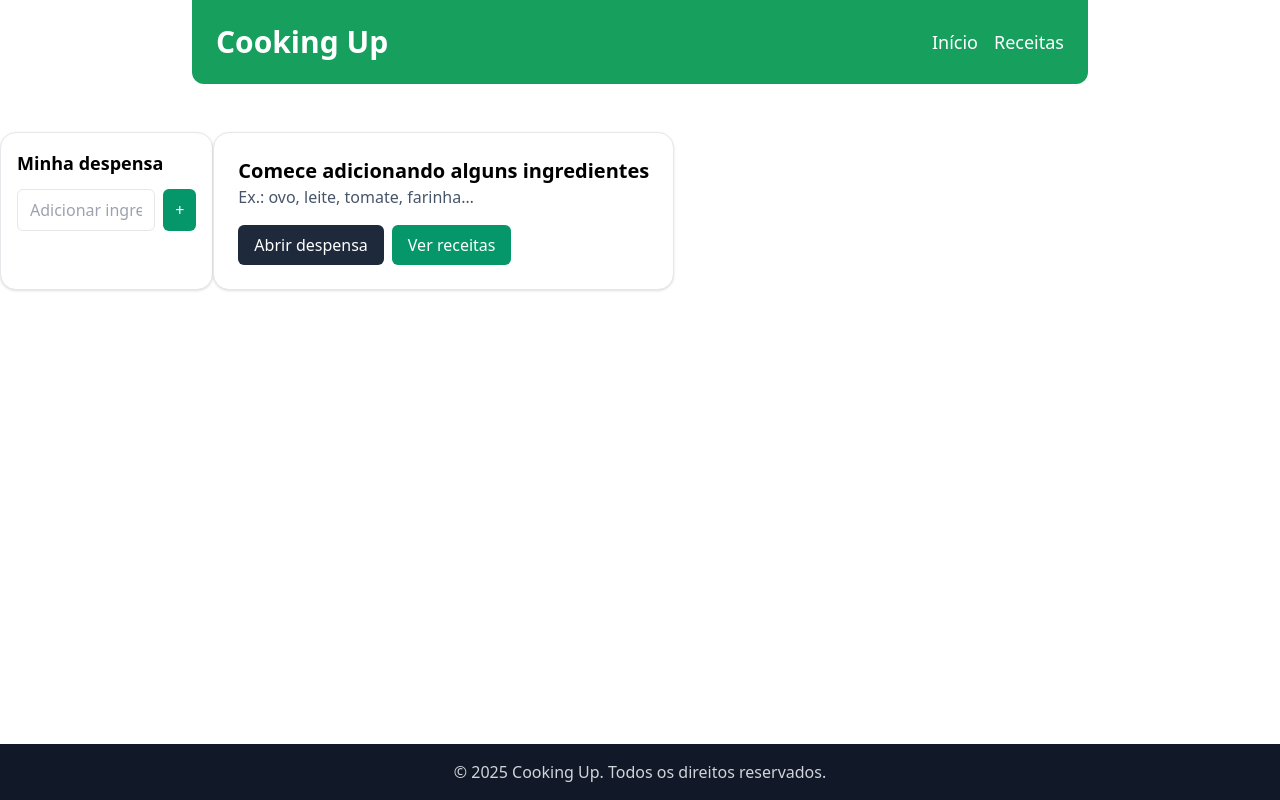
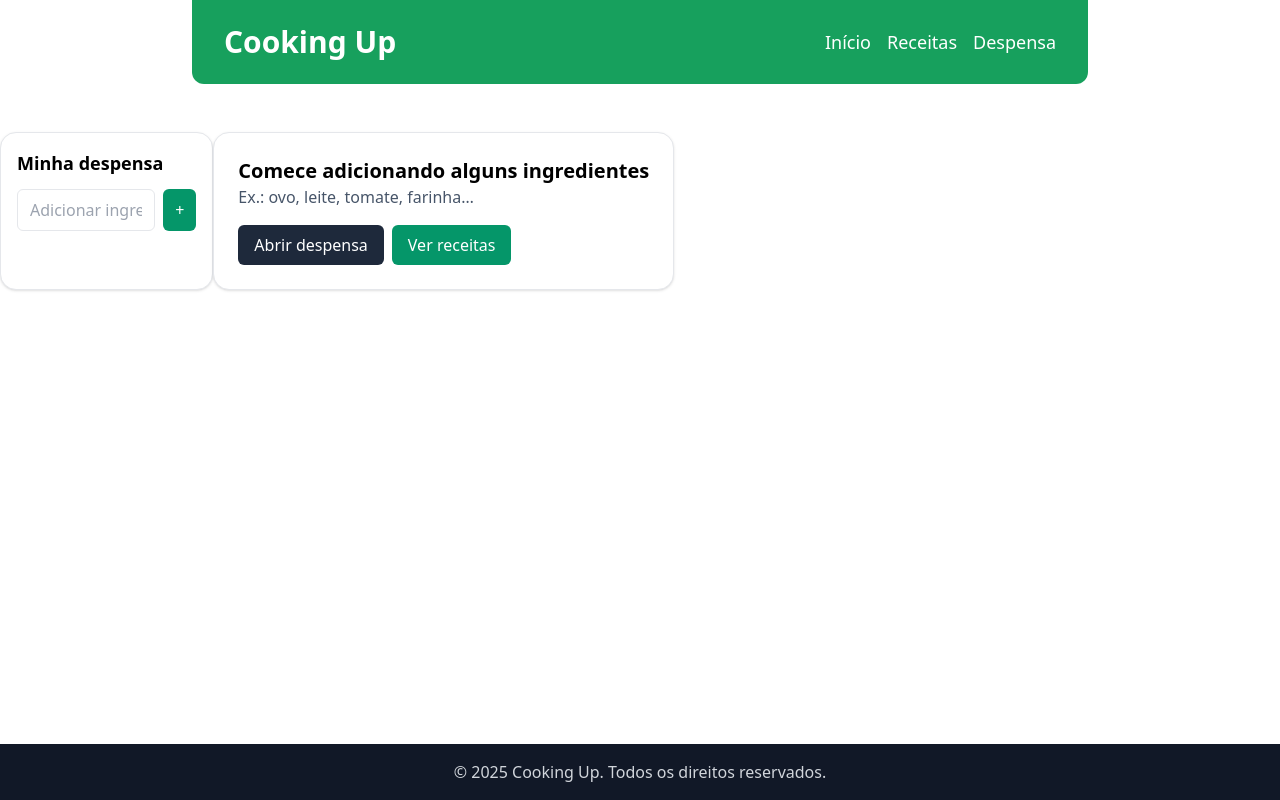
Before and after one commit to gabrieldias102/cooking-up, a Nuxt app: page / in a window 1280 px wide. Built offline with nearby package versions, Linux system fonts and the light colour scheme.

Commit message:
hotfix: instalando `@vue/tsconfig` - para resolver bug no build da vercel

```diff
--- a/app/components/ui/Navbar.vue
+++ b/app/components/ui/Navbar.vue
@@ -1,10 +1,10 @@
 <template>
   <nav
-    class="bg-primaryDark text-white p-6 max-h-24 flex items-center justify-between mx-48 rounded-b-xl"
+    class="bg-primaryDark text-white px-8 py-6 flex items-center justify-between mx-48 rounded-b-xl"
   >
     <div
       href="/"
-      class="font-bold text-3xl hover:cursor-pointer hover:text-4xl transition-all duration-300"
+      class="font-bold text-3xl hover:cursor-pointer transition-transform duration-300 hover:scale-110"
     >
       Cooking Up
     </div>
@@ -15,6 +15,9 @@
       <li>
         <a href="/receitas" class="fancy-link">Receitas</a>
       </li>
+      <li>
+        <a href="/despensa" class="fancy-link">Despensa</a>
+      </li>
     </ul>
   </nav>
 </template>
--- a/package.json
+++ b/package.json
@@ -23,6 +23,7 @@
   "devDependencies": {
     "@nuxtjs/tailwindcss": "^6.14.0",
     "@types/node": "^24.6.2",
+    "@vue/tsconfig": "^0.8.1",
     "prisma": "^6.16.3",
     "typescript": "^5.9.3",
     "vue-tsc": "^3.1.0"
```
Also changed, not shown: 2 other files (tests, documents, lock files or other folders).
